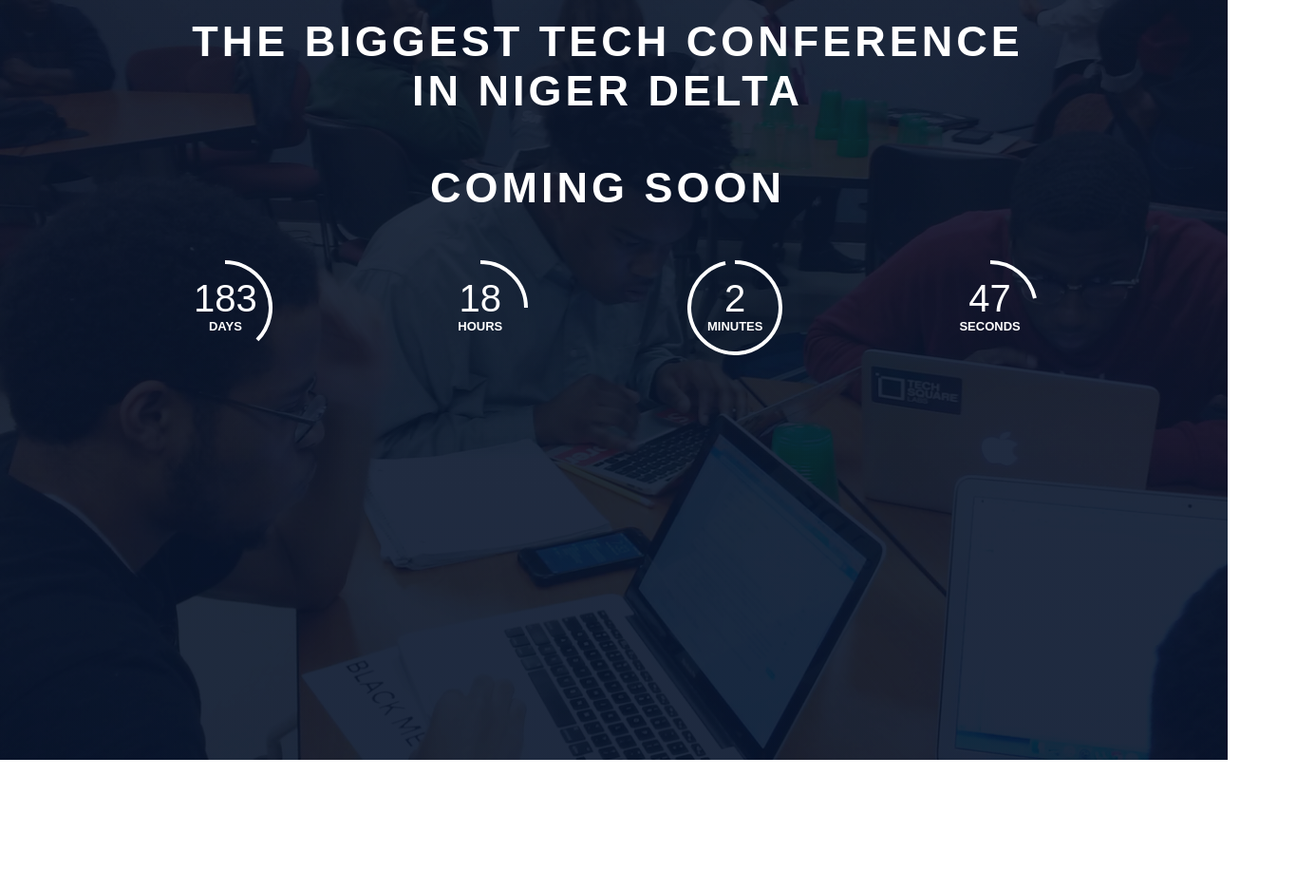
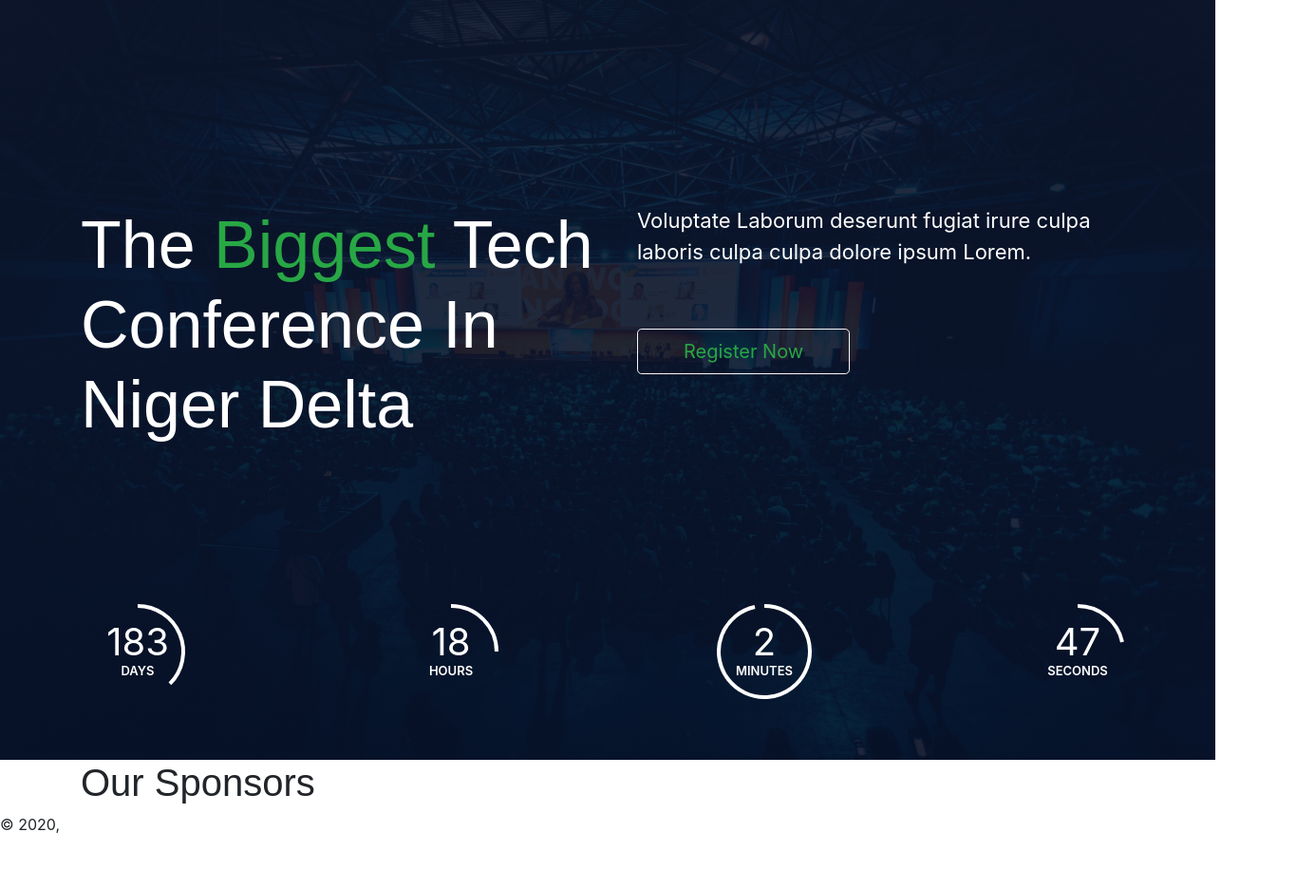
Before and after one commit to WaffiiHub/delta-tech-conference, a Gatsby site: page / in a window 1280 px wide. Shown: the whole page at 95% size, 1385 px wide, since content can reach past the window. Before the commit the page ends 800 px from the top, so only its background shows below. Built offline with nearby package versions, Linux system fonts and the light colour scheme; Gatsby itself is replaced by a stand-in of ours.

Commit message:
added bg image and fix the design

```diff
--- a/gatsby-browser.js
+++ b/gatsby-browser.js
@@ -3,5 +3,5 @@
  *
  * See: https://www.gatsbyjs.org/docs/browser-apis/
  */
-
+import 'bootstrap/dist/css/bootstrap.min.css';
 // You can delete this file if you're not using it
--- a/package.json
+++ b/package.json
@@ -5,7 +5,6 @@
   "version": "0.1.0",
   "author": "codekyd",
   "dependencies": {
-    "@material-ui/core": "^4.9.1",
     "bootstrap": "^4.4.1",
     "gatsby": "^2.19.7",
     "gatsby-image": "^2.2.39",
@@ -20,6 +19,7 @@
     "node-sass": "^4.13.1",
     "prop-types": "^15.7.2",
     "react": "^16.12.0",
+    "react-bootstrap": "^1.0.0-beta.16",
     "react-dom": "^16.12.0",
     "react-helmet": "^5.2.1"
   },
@@ -38,7 +38,7 @@
     "build": "gatsby build",
     "dev": "env-cmd -f .env.development gatsby develop",
     "format": "prettier --write \"**/*.{js,jsx,json,md}\"",
-    "start": "npm run devenelop",
+    "start": "npm run develop",
     "serve": "gatsby serve",
     "clean": "gatsby clean",
     "test": "echo \"Write tests! -> https://gatsby.dev/unit-testing\" && exit 1"
--- a/src/components/CountDown.js
+++ b/src/components/CountDown.js
@@ -24,11 +24,11 @@ class Countdown extends React.Component {
 		}, 1000);
 	}
 
-	componentWillUnmount() {
-		if(this.interval) {
-			clearInterval(this.interval);
-		}
-	}
+	// componentWillUnmount() {
+	// 	if(this.interval) {
+	// 		clearInterval(this.interval);
+	// 	}
+	// }
 
 	render() {
 		const { days, hours, minutes, seconds } = this.state;
@@ -37,13 +37,10 @@ class Countdown extends React.Component {
 		const minutesRadius = mapNumber(minutes, 60, 0, 0, 360);
 		const secondsRadius = mapNumber(seconds, 60, 0, 0, 360);
 
-		if(!seconds) {
-			return null;
-		}
+
 
 		return (
 			<div className="countDown">
-				<h1>Coming Soon</h1>
 				<div className='countdown-wrapper'>
 					{days && (
 						<div className='countdown-item'>
--- a/src/components/SVGCircle.js
+++ b/src/components/SVGCircle.js
@@ -57,7 +57,7 @@ const CountDown = ({ timeTillDate, timeFormat }) => {
         var start = polarToCartesian(x, y, radius, endAngle);
         var end = polarToCartesian(x, y, radius, startAngle);
 
-        var largeArcFlag = endAngle - startAngle <= 180 ? '0' : '1';
+        var largeArcFlag = endAngle - startAngle <= 180 ? '1' : '1';
 
         var d = [
             'M',
--- a/src/components/header.js
+++ b/src/components/header.js
@@ -26,15 +26,15 @@ return (
 
   <header>
     <div>
-     <nav className={ NavStyles.navbar }>
-       <div className="logo">
+     {/* <nav className={ NavStyles.navbar }> */}
+       {/* <div className="logo"> */}
 
     {/* <Img style={{ width: '120px' }} fluid={data.dtcLogo.childImageSharp.fluid} /> */}
-       </div>
-       <ul>
-         <li></li>
-       </ul>
-     </nav>
+       {/* </div> */}
+       {/* <ul> */}
+         {/* <li></li> */}
+       {/* </ul> */}
+     {/* </nav> */}
     </div>
   </header>
 
--- a/src/components/layout.css
+++ b/src/components/layout.css
@@ -3,25 +3,45 @@
   margin: 0;
   box-sizing: border-box;
 }
-
-@import url('https://fonts.googleapis.com/css?family=Quicksand&display=swap');
-
+@import url('https://fonts.googleapis.com/css?family=Poppins:600,700|Quicksand:500&display=swap');
 body {
   font-family: 'Quicksand', sans-serif;
-  background: linear-gradient(rgba(11, 22, 44, 0.9),rgba(6, 19, 43, 0.9)), url('../images/bg-header.jpg');
-  background-size: cover;
-  height: 100vh;
 }
 
+.bg-head {
+  background: linear-gradient(rgba(11, 22, 44, 0.9),rgba(6, 19, 43, 0.9)), url('../images/bg.jpg');
+  background-size: cover;
+  background-repeat: no-repeat;
+ padding: 100px 0;
+ height: 100vh;
+
+}
+.container {
+  max-width: 1400px;
+}
 h1 {
-    letter-spacing: 4px;
-    text-align: center;
-    color: #ffffff;
-    font-size: 45px;
-    text-transform: uppercase;
+    font-weight: 600;
+   ;
+    font-family: 'Poppins', sans-serif;
+    text-transform: capitalize;
+
+}
+.header {
+  color: #fff;
+  padding: 100px 0;
+
+}
+.header h1 {
+  font-size: 70px
+
+}
+.header p {
+  font-size: 22px;
 }
 .countDown {
   margin-top: 50px;
+  color: #ffffff;
+  font-size: 40px;
 }
 .countdown-wrapper {
   height: 100%;
@@ -49,6 +69,7 @@ h1 {
 
 .countdown-item span {
     color: #ffffff;
+    font-size: 40px;
     font-size: 13px;
     font-weight: 600;
     text-transform: uppercase;
--- a/src/components/layout.js
+++ b/src/components/layout.js
@@ -27,15 +27,11 @@ const Layout = ({ children }) => {
     <>
       <Header siteTitle="Warri Tech Network" />
       <div
-        style={{
-          margin: `0 auto`,
-          maxWidth: 960,
-          padding: `0 1.0875rem 1.45rem`,
-        }}
+
       >
         <main>{children}</main>
         <footer>
-          {/* © {new Date().getFullYear()},  */}
+          © {new Date().getFullYear()},
         </footer>
       </div>
     </>
--- a/src/pages/index.js
+++ b/src/pages/index.js
@@ -1,9 +1,10 @@
-import React, { useEffect, useState } from "react"
+import React, { useEffect, useState } from "react";
 import { Link, useStaticQuery, graphql } from 'gatsby';
 import Img from 'gatsby-image';
 import Layout from "../components/layout";
 import SEO from "../components/seo";
-import Countdown from '../components/CountDown'
+import { Container, Row, Col, Button } from 'react-bootstrap';
+import Countdown from '../components/CountDown';
 
 const IndexPage = () => {
 
@@ -12,9 +13,41 @@ const IndexPage = () => {
   return(
     <Layout>
     <SEO title="Home" />
-    <h1>The biggest Tech   conference in Niger Delta </h1>
+    <section className="bg-head">
+    <Container>
+      <div className="header">
+      <Row className="">
+        <Col md="6 mt-3">
+        <h1 className="float-right">The <span className="text-success">biggest</span> Tech conference in Niger Delta  </h1>
+        </Col>
+        <Col md="6">
+       <div className="p-3">
+
+       <p className="float-left">Voluptate Laborum deserunt fugiat irure culpa laboris culpa culpa dolore ipsum Lorem. </p>
+       <Button variant="outline-light" className="mt-5 py-2 px-5" size="lg">
+    <span className="text-success"> Register Now</span>
+    </Button>{' '}
+       </div>
+        </Col>
+
+      </Row>
+
+
+        </div>
 
 	<Countdown/>
+    </Container>
+   </section>
+
+   <section>
+     <Container>
+       <h1>Our Sponsors</h1>
+
+     </Container>
+
+   </section>
+
+
 
   </Layout>
 
```
Also changed, not shown: src/images/bg.jpg (added), 1 other file.
